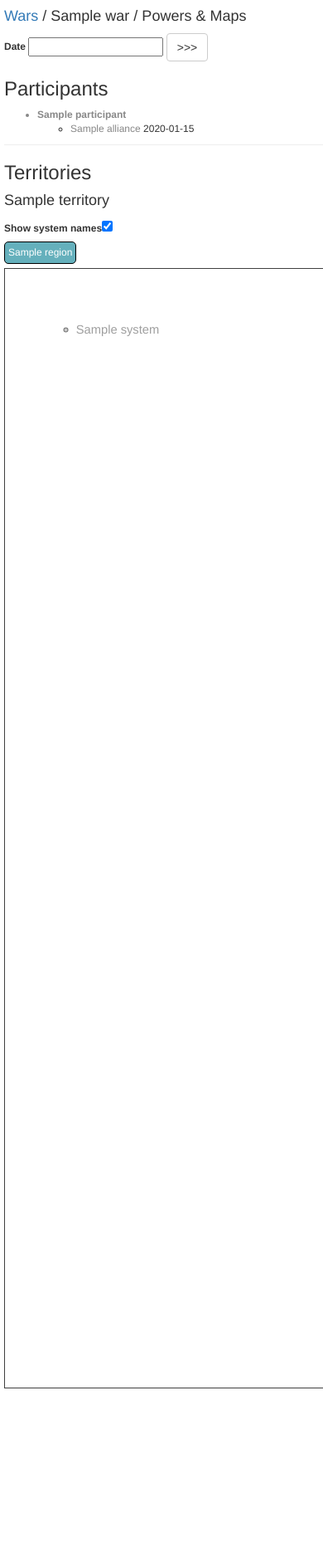
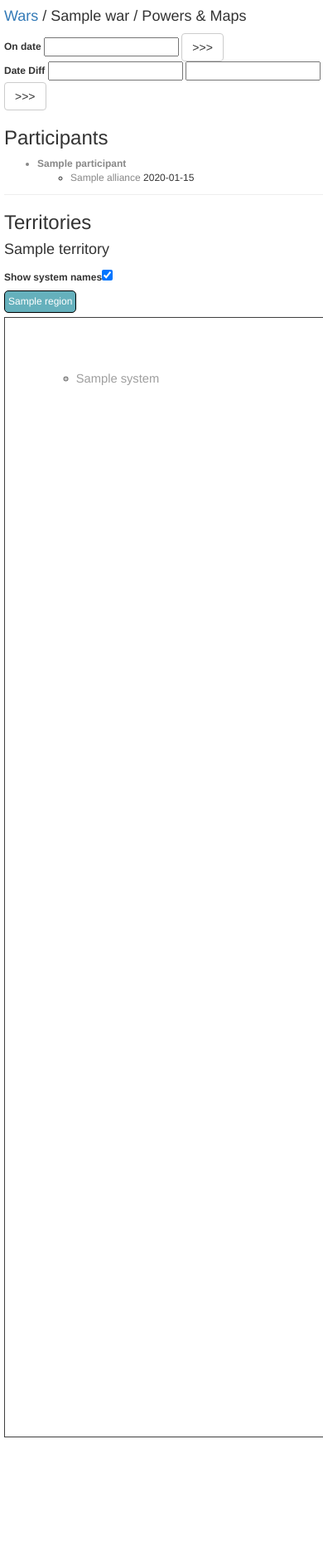
Before and after one commit to sergey-koumirov/corpfleet, a Django app: template cwo/templates/cwo/war/dashboard.html in a window 390 px wide; the page is wider, and only the part inside the window is pictured. Shown: that part at 83% size. Before the commit the page ends 1673 px from the top of that part, so only its background shows below. Run offline with Django 3.2, Linux system fonts and the light colour scheme; the template is opened without the code that fills it: most values are stand-ins (such as "Sample title", 1, 10 or a date in 2020); parts of the project's set-up code (start-up, migrations or seed data) failed here and were passed over; some libraries are stand-ins or nearby versions.

Commit message:
added sov diff

```diff
--- a/cwo/templates/cwo/war/dashboard.html
+++ b/cwo/templates/cwo/war/dashboard.html
@@ -77,34 +77,94 @@ var ownership = {
 {% endfor %}
 };
 
+
+var setStyle = function(el, desc, fill, opacity, stroke, dasharray){
+    el.attr('d', desc );
+    el.attr('fill', fill);
+    el.attr('fill-opacity', opacity);
+    el.attr('stroke', stroke);
+    el.attr('stroke-opacity', opacity + (1.0 - opacity)/3.0 );
+    if(dasharray){
+        el.attr('stroke-dasharray', dasharray);
+    }
+}
+
 var showOwnership = function(){
   var sDate = $('#date').val();
   for(k in ownership){
       var values = ownership[k],
-          owner = getOwnerOnDate(values,sDate);
+          owner = getOwnerOnDate(values,sDate),
+          el = $("."+k);
 
-      el = $("."+k)
       if(owner == null){
           el.attr('d', '' );
       }else{
-          participant = getParticipant(owner.aid, sDate)
-          desc = getOrCalc(owner.m);
+          var participant = getParticipant(owner.aid, sDate),
+              desc = getOrCalc(owner.m);
           if(participant){
-              el.attr('d', desc );
-              el.attr('fill', participant.color);
-              el.attr('fill-opacity', 0.5);
+              setStyle(el, desc, participant.color, 0.5, participant.color)
           }else{
-              el.attr('d', desc);
-              el.attr('fill', "url(#diagonalHatch)");
-              el.attr('fill-opacity', 1);
+              setStyle(el, desc, "url(#diagonalHatch)", 0.5, '#808080')
           }
       }
-  };
+  }
+}
+
+var showDiffOwnership = function(){
+    var sDate1 = $('#date1').val(),
+        sDate2 = $('#date2').val();
+    for(k in ownership){
+        var values = ownership[k],
+            owner1 = getOwnerOnDate(values,sDate1),
+            owner2 = getOwnerOnDate(values,sDate2),
+            el = $("."+k),
+            participant1 = null,
+            participant2 = null;
+
+        if(owner1 != null ){ participant1 = getParticipant(owner1.aid, sDate1); }
+        if(owner2 != null ){ participant2 = getParticipant(owner2.aid, sDate2); }
+
+        if(owner1 != null && owner2 == null){
+            var desc = getOrCalc(owner1.m);
+            if(participant1==null){
+                setStyle(el, desc, "url(#tilePatternX)", 0.5, '#808080', '2 2');
+            }else{
+                setStyle(el, desc, "url(#tilePattern"+participant1.pid+")", 0.5, participant1.color, '2 2');
+            }
+        }else if(
+            owner1 == null && owner2 != null ||
+            (
+                owner1 != null && owner2 != null && (
+                    participant1==null && participant2!=null ||
+                    participant1!=null && participant2==null ||
+                    participant1!=null && participant2!=null && participant1.pid != participant2.pid
+                )
+            )
+        ){
+            var desc = getOrCalc(owner2.m);
+            if(participant2==null){
+                setStyle(el, desc, "#808080", 0.5, '#808080');
+            }else{
+                setStyle(el, desc, participant2.color, 0.5, participant2.color);
+            }
+        }else{
+            el.attr('d', '' );
+        }
+
+    };
 }
 
 $(function(){
-  var date = new Date();
+  var date = new Date()
+      date1 = new Date(date);
+
+  date1.setDate(date1.getDate() - 7);
+
   $('#date').val(date.toISOString().split('T').join(' ').split('.')[0]);
+
+  $('#date1').val(date1.toISOString().split('T').join(' ').split('.')[0]);
+
+  $('#date2').val(date.toISOString().split('T').join(' ').split('.')[0]);
 
   showOwnership();
 });
@@ -116,9 +176,17 @@ $(function(){
 <div class="row">
     <div class="col-md-3">
         <form-group>
-            <label for="date">Date</label>
+            <label for="date">On date</label>
             <input id="date" type="text">
             <button class="btn btn-default" onclick="showOwnership()"> &gt;&gt;&gt; </button>
+        </form-group>
+    </div>
+    <div class="col-md-6">
+        <form-group>
+            <label for="date">Date Diff</label>
+            <input id="date1" type="text">
+            <input id="date2" type="text">
+            <button class="btn btn-default" onclick="showDiffOwnership()"> &gt;&gt;&gt; </button>
         </form-group>
     </div>
 </div>
@@ -154,13 +222,6 @@ $(function(){
 {% endfor %}
 <br>
 <svg id="t{{tid}}" viewBox="-50 -50 1100 1100" width="1350" height="1350" style="border: 1px solid #404040">
-    <defs>
-        <pattern id="diagonalHatch" patternUnits="userSpaceOnUse" width="4" height="4">
-            <path d="M-1,1 l2,-2  M0,4 l4,-4  M3,5 l2,-2" style="stroke:#CCCCCC; stroke-width:1"/>
-        </pattern>
-    </defs>
-
-
     {% for link in tinfo.links %}
     <line x1="{{link.from.sx|floatformat}}" y1="{{link.from.sz|floatformat}}" x2="{{link.to.sx|floatformat}}" y2="{{link.to.sz|floatformat}}" />
     {% endfor %}
@@ -178,5 +239,36 @@ $(function(){
 </svg>
 
 {% endfor %}
+<svg>
+    <defs>
+        <pattern id="diagonalHatch" patternUnits="userSpaceOnUse" width="4" height="4">
+            <path d="M-1,1 l2,-2  M0,4 l4,-4  M3,5 l2,-2" style="stroke:#CCCCCC; stroke-width:1"/>
+        </pattern>
 
+        {% for participant in map.war.participant_set.all %}
+        <rect id="tileRect{{participant.id}}" x="0.5" y="0.5" width="3.0" height="3.0" fill="{{participant.color}}"/>
+        <pattern id                    = "tilePattern{{participant.id}}"
+                 x                     = "0"
+                 y                     = "0"
+                 width                 = "4"
+                 height                = "4"
+                 patternContentUnits   = "userSpaceOnUse"
+                 patternUnits          = "userSpaceOnUse">
+            <use xlink:href="#tileRect{{participant.id}}" />
+        </pattern>
+        {% endfor %}
+
+        <rect id="tileRectX" x="0.5" y="0.5" width="2.0" height="2.0" fill="#808080"/>
+        <pattern id                    = "tilePatternX"
+                 x                     = "0"
+                 y                     = "0"
+                 width                 = "4"
+                 height                = "4"
+                 patternContentUnits   = "userSpaceOnUse"
+                 patternUnits          = "userSpaceOnUse">
+            <use xlink:href="#tileRectX" />
+        </pattern>
+
+    </defs>
+</svg>
 {% endblock %}
```
